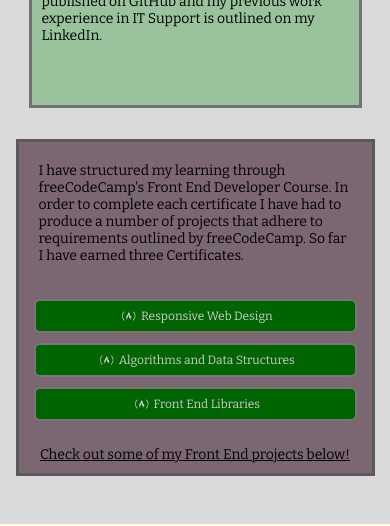
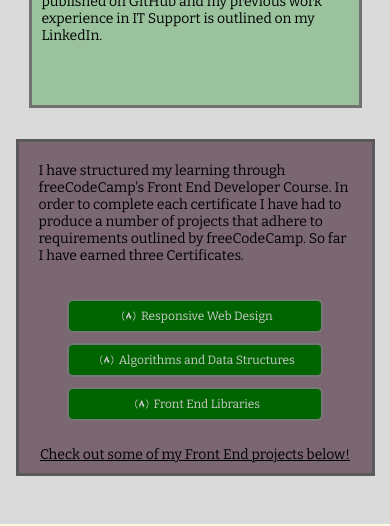
Before and after one commit to matthewmcintyre/react_personal_portfolio, a React (Create React App) app: page / in a window 390 px wide. Shown: the part 2120-2646 px from the top of the page. Built offline with nearby package versions, Linux system fonts and the light colour scheme.

Commit message:
responsiveness improvements

```diff
--- a/src/components/SummarySection/SummarySection.container.js
+++ b/src/components/SummarySection/SummarySection.container.js
@@ -25,12 +25,16 @@
 `;
 
 const WriteUpWrapper = styled.div`
+  display: flex;
+  flex-direction: column;
+  justify-content: center;
   align-self: center;
   width: 90%;
   background-color: #7b6771;
   padding: 10px;
   border: 3px solid #5a5a5a;
   font-size: 14px;
+  align-items: center;
 
   @media (min-width: 700px) {
     margin: 20px;
@@ -95,7 +99,7 @@
 
 const FreeCodeCampCertButtonWrapper = styled.div`
   display: flex;
-  width: 100%;
+  width: 80%;
   justify-content: space-evenly;
   padding: 20px 0px;
   flex-direction: column;
```
